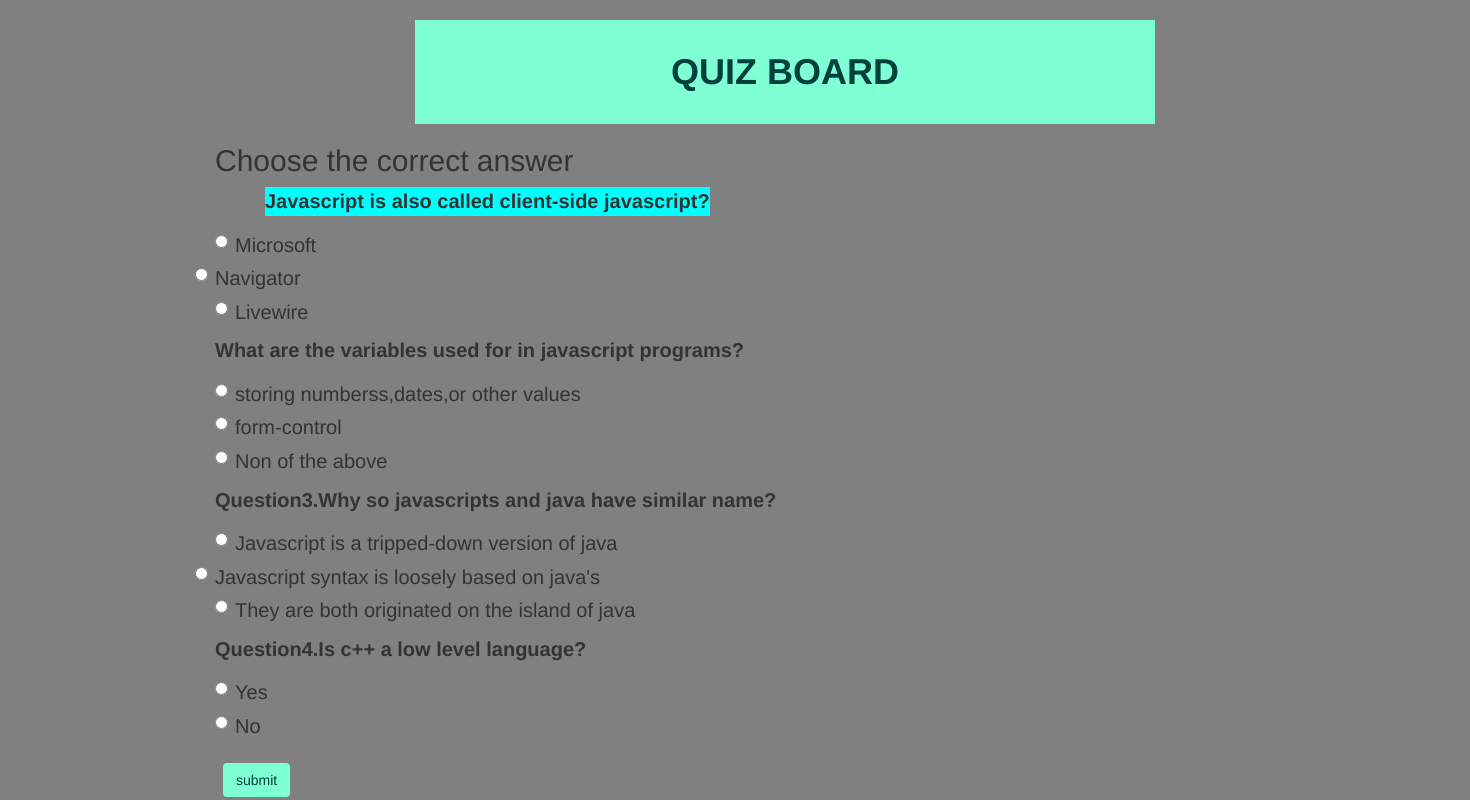
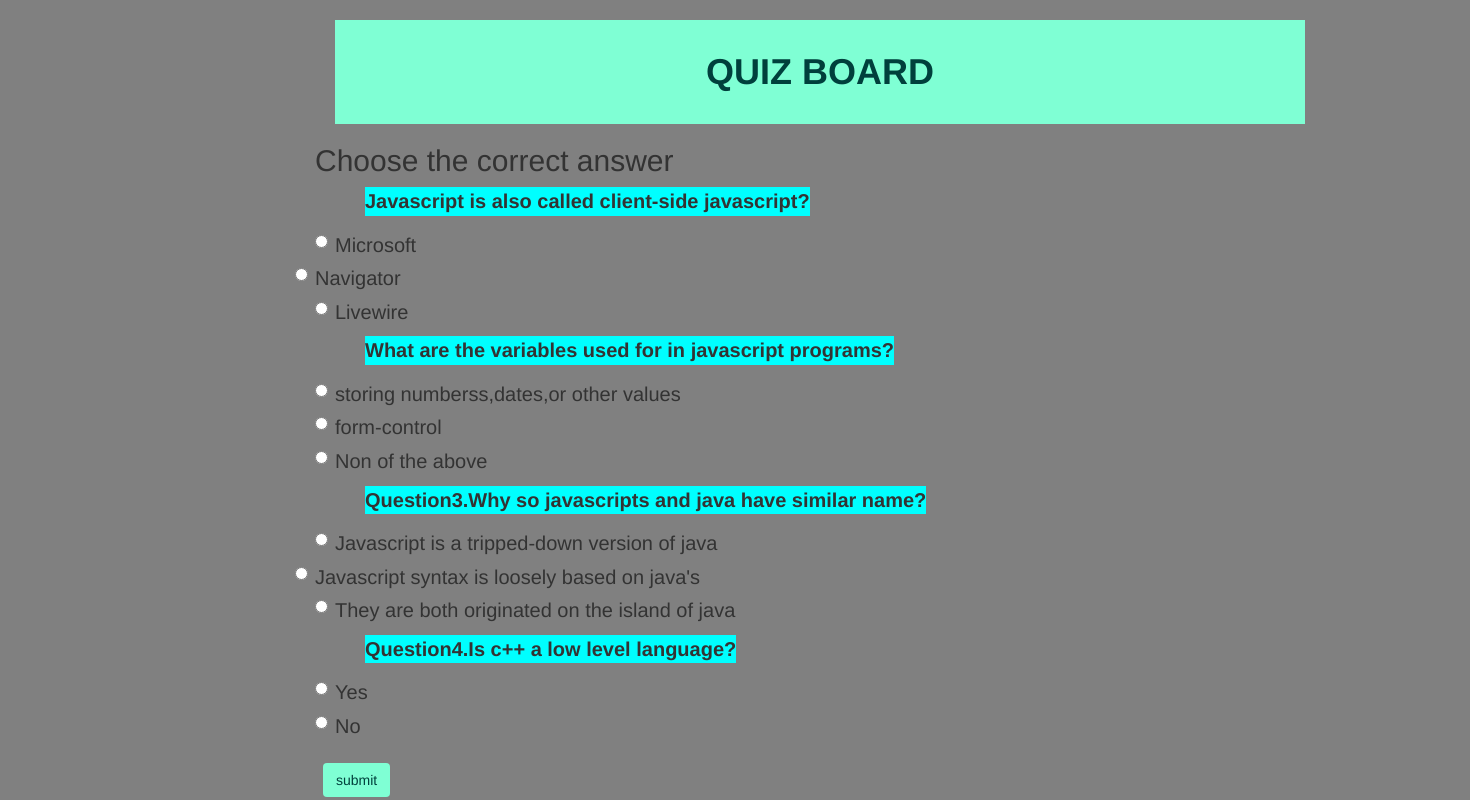
Before and after one commit to Gahozipauline/Quiz-Board-Project, a plain HTML site: page index.html in a window 1280 px wide. Shown: the whole page, 1470 px wide, since content can reach past the window. Drawn offline with nearby package versions, Linux system fonts and the light colour scheme; files that its build step writes are made by us from their sources.

Commit message:
styles.css

```diff
--- a/css/styles.css
+++ b/css/styles.css
@@ -18,8 +18,8 @@
     line-height: 44px;
     background-color: aquamarine;
     padding:30px;
-    margin-right: 200px;
-    margin-left: 200px;
+    margin-right: 150px;
+    margin-left: 20px;
   }
   p{
     font-size: 20px;
@@ -29,17 +29,38 @@
   }
   body{
     background-color:grey;
-    margin-left: 200px;
+    margin-left: 300px;
   }
   .form-group{
     text-align: left;
     font-size:20px;
+    margin-right:100;
   }
   .Question1{
+    font-size: 20px;
+    margin-left: 50px;
+    margin-right: 50px;
+    text-align: left;
+    background-color: aqua;
+  }
+  .Question2{
     font-size: 20px;
     margin-left: 50px;
     margin-right: 20px;
     text-align: left;
     background-color: aqua;
   }
+  .Question3{
+    font-size: 20px;
+    margin-left: 50px;
+    margin-right: 100px;
+    text-align: left;
+    background-color: aqua;
   }
+  .Question4{
+    font-size: 20px;
+    margin-left: 50px;
+    margin-right: 20px;
+    text-align: left;
+    background-color: aqua;
+  }
```
